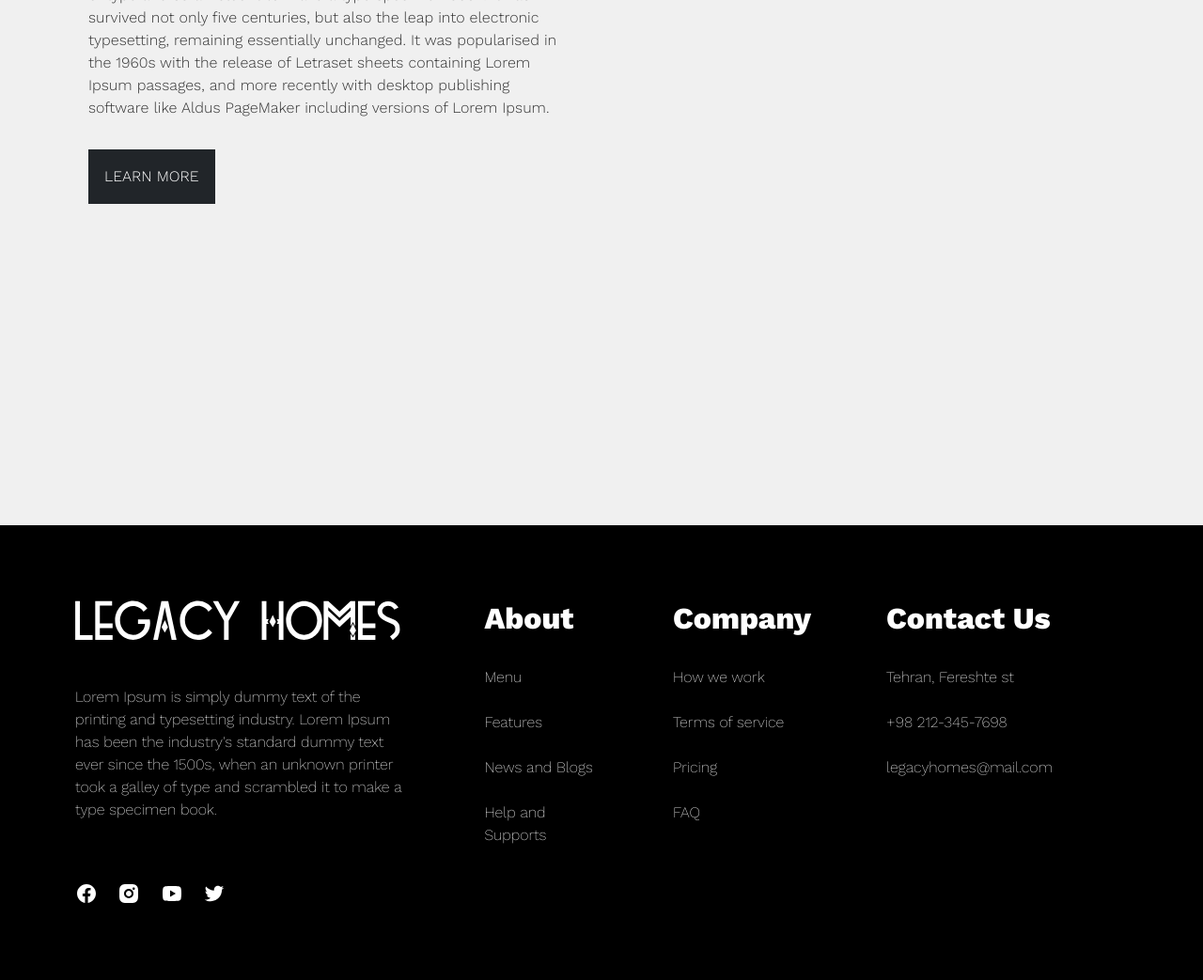
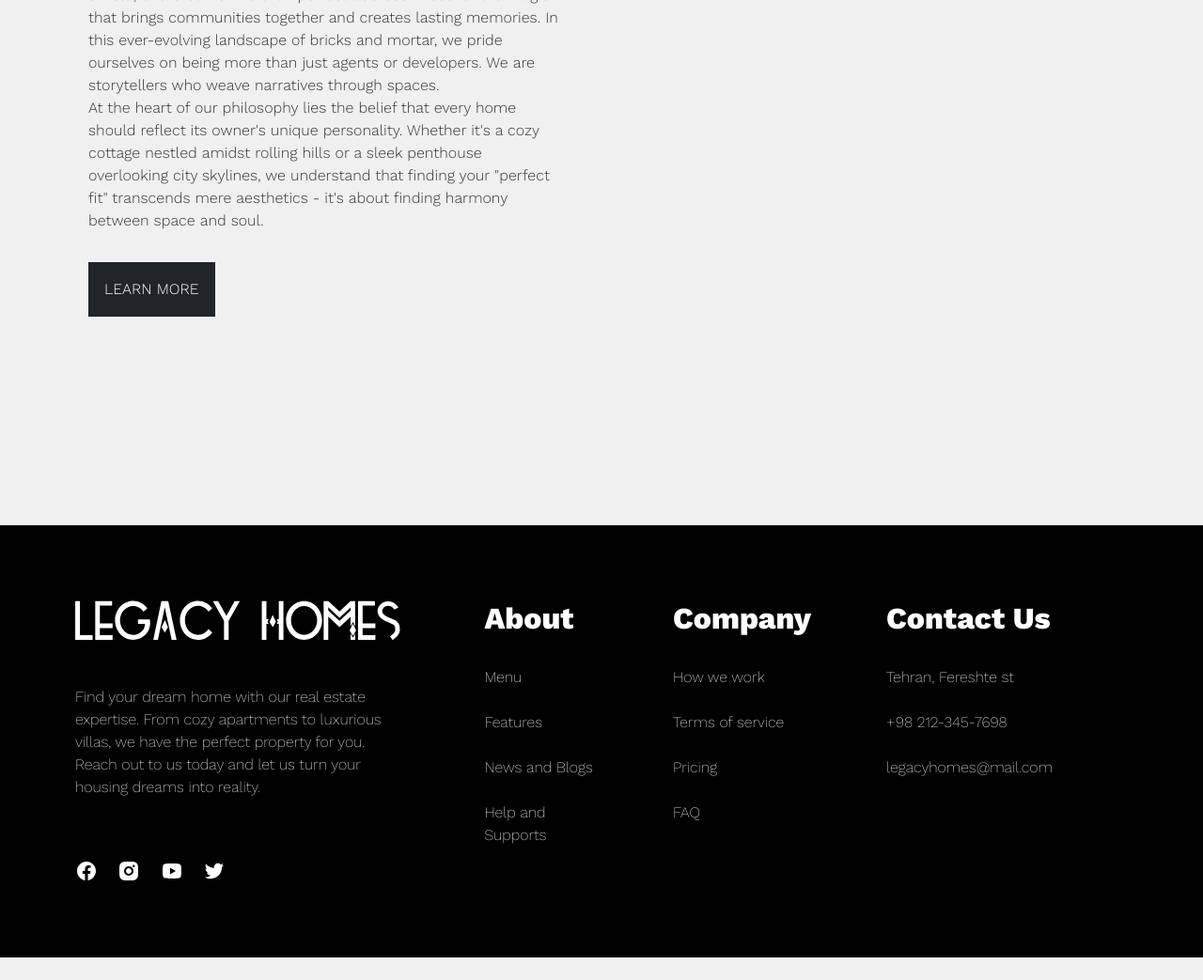
Before and after one commit to narimanvt/DB-RealEstate, a Django app: page / in a window 1280 px wide. Shown: the part 2961-4004 px from the top of the page at 94% size. After the commit the page ends 3980 px from the top, so only its background shows below. Run offline with Django 3.2, Linux system fonts and the light colour scheme; data that the repository does not hold is empty; some web fonts are replaced.

Commit message:
changing lorem's to real text

```diff
--- a/realestate/Estates_and_Locations/Templates/main.html
+++ b/realestate/Estates_and_Locations/Templates/main.html
@@ -41,7 +41,8 @@
             <div class="dream-place">
                 <h2>Easiest way to find your</h2>
                 <h1>DREAM PLACE</h1>
-                <p>Lorem Ipsum is simply dummy text of the printing and typesetting industry. Lorem Ipsum has been the industry's standard dummy text ever since the 1500s....</p>
+                <p>Discover your dream home with us, where stunning views meet unparalleled convenience.
+                     Experience the epitome of luxury living on our main web page.</p>
             </div>
             <div class="container">
                 <img class="ellipse" src="{% static 'Estates_and_Locations/images/Ellipse 1.svg' %}" alt='circle'>
@@ -120,12 +121,23 @@
         <div class="part4 container" id="about">
             <div class="text">
                 <h1>ABOUT US</h1>
-                <p>Lorem Ipsum is simply dummy text of the printing and typesetting industry. Lorem Ipsum has been the industry's
+                <p>
+                    <!-- Lorem Ipsum is simply dummy text of the printing and typesetting industry. Lorem Ipsum has been the industry's
                     standard dummy text ever since the 1500s, when an unknown printer took a galley of type and scrambled it to
                     make a type specimen book. It has survived not only five centuries, but also the leap into electronic typesetting,
                     remaining essentially unchanged. It was popularised in the 1960s with the release of Letraset sheets containing
                     Lorem Ipsum passages, and more recently with desktop publishing software like Aldus PageMaker including versions
-                    of Lorem Ipsum.</p>
+                    of Lorem Ipsum
+                     -->
+                    Welcome to our enchanting world of real estate, a realm where visions are transformed into reality, and properties
+                     become homes. Step into a realm where opportunities abound, stories unfold, and dreams find their perfect address.
+                     Discover the magic that brings communities together and creates lasting memories.
+                    In this ever-evolving landscape of bricks and mortar, we pride ourselves on being more than just agents or developers.
+                     We are storytellers who weave narratives through spaces.<br>
+                    At the heart of our philosophy lies the belief that every home should reflect its owner's unique personality.
+                    Whether it's a cozy cottage nestled amidst rolling hills or a sleek penthouse overlooking city skylines, we understand that
+                     finding your "perfect fit" transcends mere aesthetics - it's about finding harmony between space and soul.
+                </p>
                 <button class="btn btn-dark p-3" type="submit"><a style="text-decoration: none; color: white" href="#">LEARN MORE</a></button>
             </div>
             <div class="images">
@@ -138,7 +150,7 @@
         <div class="footer container-fluid" id="contact">
             <div class="part-1">
                 <img class="logo_part" src="{% static 'Estates_and_Locations/images/footer.svg' %}" alt='Logo'>
-                <p>Lorem Ipsum is simply dummy text of the printing and typesetting industry. Lorem Ipsum has been the industry's standard dummy text ever since the 1500s, when an unknown printer took a galley of type and scrambled it to make a type specimen book.</p>
+                <p>Find your dream home with our real estate expertise. From cozy apartments to luxurious villas, we have the perfect property for you. Reach out to us today and let us turn your housing dreams into reality.</p>
                 <a href="#"><img class="icon" src="{% static 'Estates_and_Locations/images/facebook.svg' %}" alt='icon'></a>
                 <a href="#"><img class="icon" src="{% static 'Estates_and_Locations/images/insta.svg' %}" alt='icon'></a>
                 <a href="#"><img class="icon" src="{% static 'Estates_and_Locations/images/youtube.svg' %}" alt='icon'></a>
```
